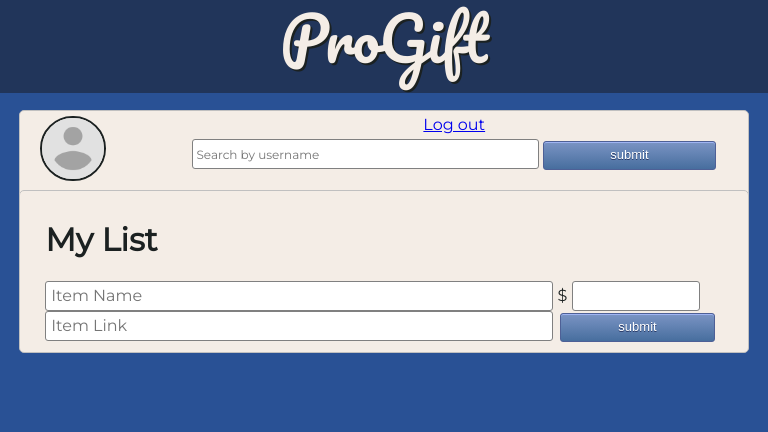
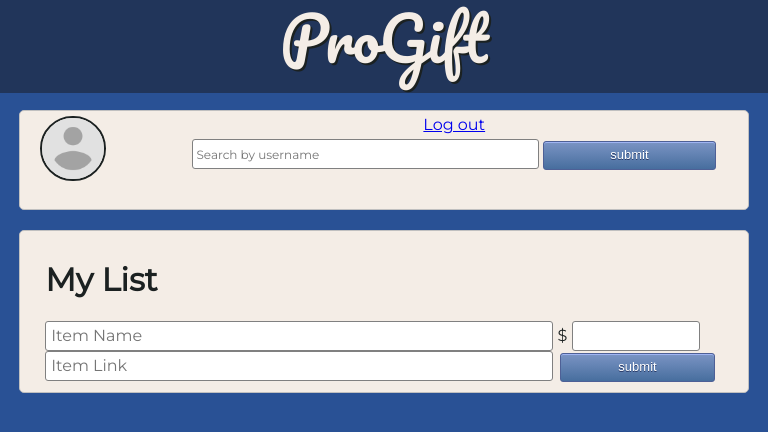
Before and after one commit to dsawyer13/pro-gift, a website: page public/views/gifts.html in a window 768 px wide. Drawn offline with nearby package versions, Linux system fonts and the light colour scheme; files that its build step writes are made by us from their sources; no server answers; files whose address does not match are found by name.

Commit message:
reverted change to purchase gift

```diff
--- a/public/friends.js
+++ b/public/friends.js
@@ -1,3 +1,4 @@
+
 const giftItemTemplate =
      '<li class="gift-item">' +
        '<div class="hyperlink"></div>' +
@@ -52,7 +53,6 @@ function displayFriendGiftList() {
         let hyperlink = element.find('.checkGift');
         hyperlink.addClass('purchasedGift');
         itemName.append(`<i class="item-purchased">Purchased by ${fullName}</i>`);
-        $('.purchase').text('cancel purchase')
       }
 
 
@@ -89,9 +89,7 @@ function updatePurchaseStatus(item) {
     },
     data: JSON.stringify(item),
     success: function(data) {
-
       displayFriendGiftList();
-
     },
     dataType: 'json',
     contentType: 'application/json'
--- a/public/gifts.css
+++ b/public/gifts.css
@@ -12,6 +12,10 @@ body {
   background-color: #295195;
   font-family: 'Montserrat', sans-serif;
   color: #F4EDE6;
+}
+
+.hidden {
+  display: none;
 }
 
 .content {
@@ -71,7 +75,8 @@ nav .logo
 
 .list-container {
   grid-area: list-container;
-
+  min-width: 0;
+  overflow: hidden;
 }
 
 .list-content {
@@ -82,6 +87,8 @@ nav .logo
   padding: 10px 25px;
   margin-right: 80px;
   margin-left: 100px;
+  min-width: 0;
+  overflow: hidden;
 }
 
  li {
@@ -269,15 +276,16 @@ ul {
   margin-bottom: 10px;
 }
 
-@media (min-width: 768px) and (max-width: 1024px) {
+@media (min-width: 480px) and (max-width: 1024px) {
   .content {
     height: 100vh;
     width: 100vw;
     display: grid;
     grid-template-columns: auto;
-    grid-template-rows: 10% 90%;
+    grid-template-rows: 10% 5% 85%;
     grid-template-areas:
     "side-bar"
+    "."
     "list-container"
 
   }
@@ -300,6 +308,7 @@ ul {
     width: 95%;
     padding: 0;
     margin: 0 auto;
+    margin-bottom: 50px;
     height: 100px;
     display: grid;
     grid-template-columns: 20% 80%;
```
